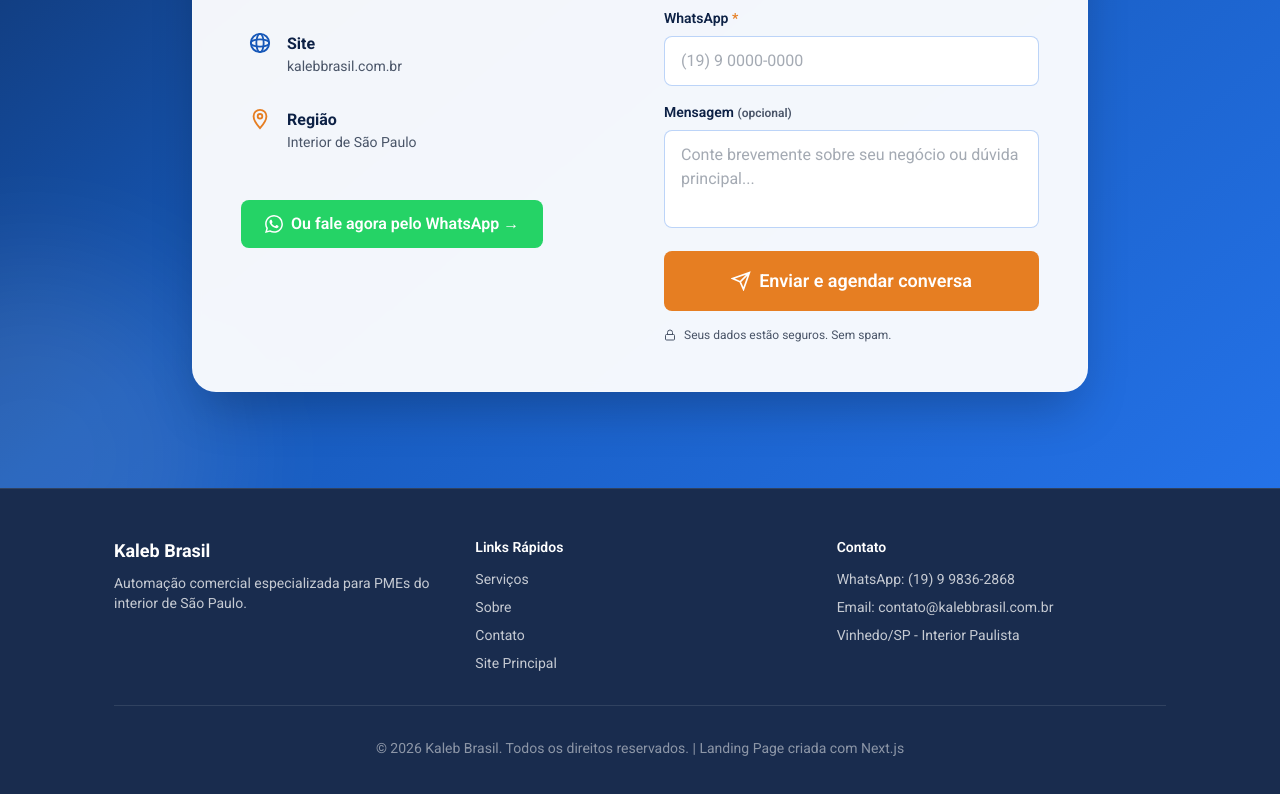
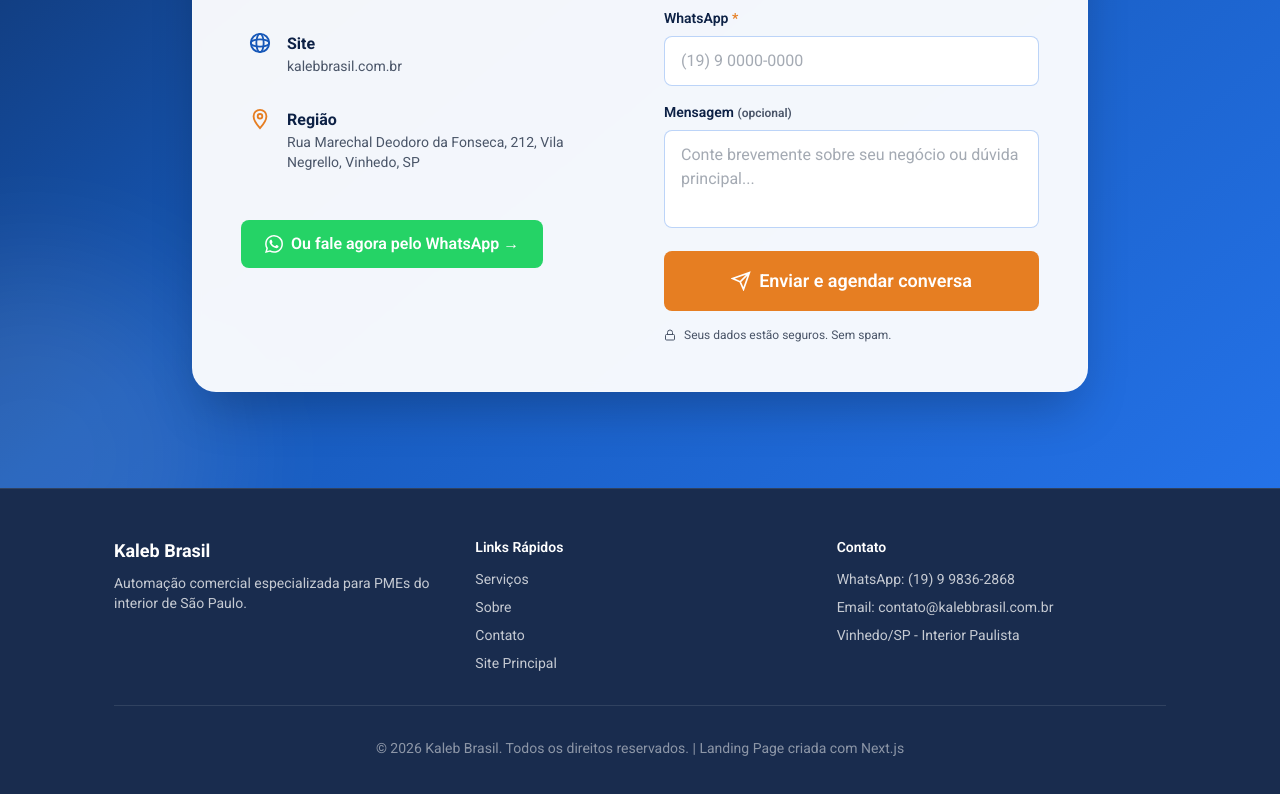
Before and after one commit to alsedan-coder/kaleb-brasil-landing, a Next.js app: page / in a window 1280 px wide. Shown: the part 4419-5213 px from the top of the page. Built offline with nearby package versions, Linux system fonts and the light colour scheme.

Commit message:
Atualiza link do Maps para endereço oficial da Kaleb Brasil (Rua Marechal Deodoro da Fonseca, 212, Vinhedo, SP) (uxenginnerAlan)

```diff
--- a/app/HomeClient.tsx
+++ b/app/HomeClient.tsx
@@ -39,8 +39,8 @@
             </svg>
           ),
           label: "Região",
-          value: "Interior de São Paulo",
-          href: "https://www.google.com/maps/place/Vinhedo+-+SP",
+          value: "Rua Marechal Deodoro da Fonseca, 212, Vila Negrello, Vinhedo, SP",
+          href: "https://www.google.com/maps/place/Rua+Marechal+Deodoro+da+Fonseca,+212+-+Vila+Negrello,+Vinhedo+-+SP,+13280-083",
           target: "_blank"
         }
       ];
```
